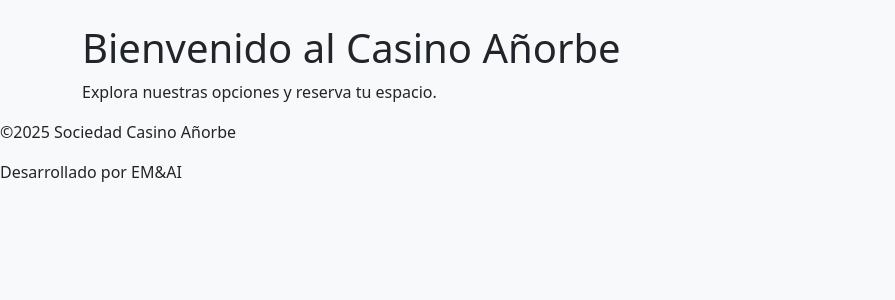
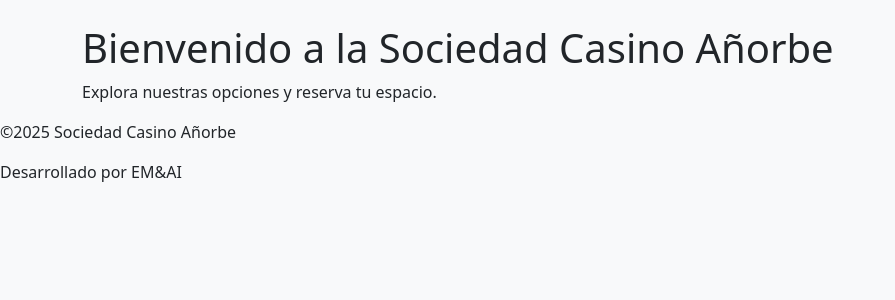
Before and after one commit to mintilla/Sociedad-Casino-Anorbe, a Flask app: page / in a window 1280 px wide. Shown: the part 56-356 px from the top of the page, without its empty margins (0-895 px from the left). Run offline with Flask 3, Linux system fonts and the light colour scheme.

Commit message:
Actualizar index.html

```diff
--- a/templates/index.html
+++ b/templates/index.html
@@ -1,6 +1,6 @@
 {% extends "base.html" %}
 
 {% block content %}
-<h1>Bienvenido al Casino Añorbe</h1>
+<h1>Bienvenido a la Sociedad Casino Añorbe</h1>
 <p>Explora nuestras opciones y reserva tu espacio.</p>
 {% endblock %}
```
